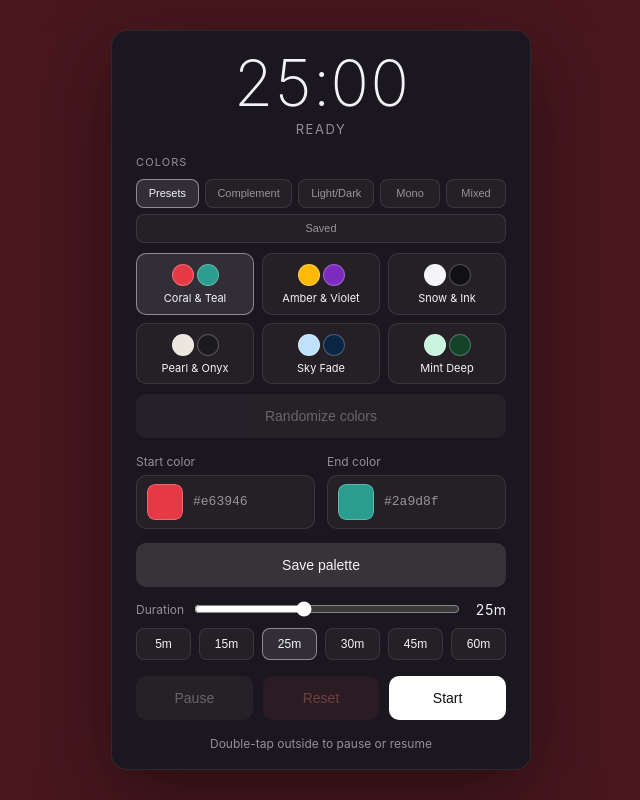
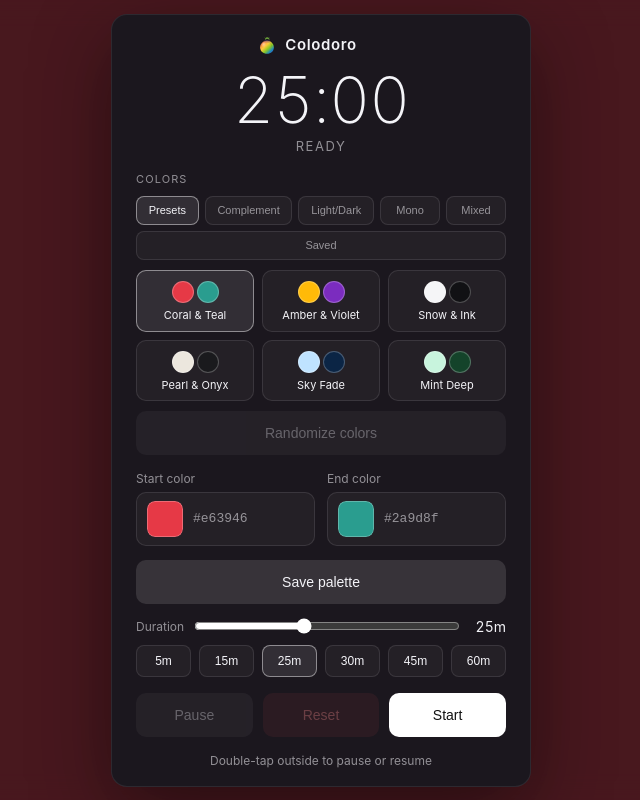
Before and after one commit to andytsou19/colodorotimer, a plain HTML site: page index.html in a window 1280 px wide. Shown: the whole page, without its empty margins (319-959 px from the left). Drawn offline with Linux system fonts and the light colour scheme.

Commit message:
logo add

```diff
--- a/index.html
+++ b/index.html
@@ -142,6 +142,30 @@
     will-change: transform;
   }
 
+  .panel-title {
+    text-align: center;
+    margin-bottom: 14px;
+    font-size: 15px;
+    font-weight: 600;
+    letter-spacing: 0.04em;
+    color: var(--text);
+  }
+
+  .panel-title-text {
+    position: relative;
+    display: inline-block;
+  }
+
+  .panel-title-icon {
+    position: absolute;
+    right: 100%;
+    top: 50%;
+    transform: translateY(-50%);
+    margin-right: 8px;
+    width: 20px;
+    height: 20px;
+  }
+
   .timer-display {
     text-align: center;
     font-variant-numeric: tabular-nums;
@@ -616,6 +640,12 @@
 
   <div id="overlay">
     <div class="panel">
+      <div class="panel-title">
+        <span class="panel-title-text">
+          <img src="favicon.svg" alt="" class="panel-title-icon">
+          Colodoro
+        </span>
+      </div>
       <div class="timer-display" id="timerDisplay">25:00</div>
       <div class="timer-label" id="timerLabel">Ready</div>
 
```
